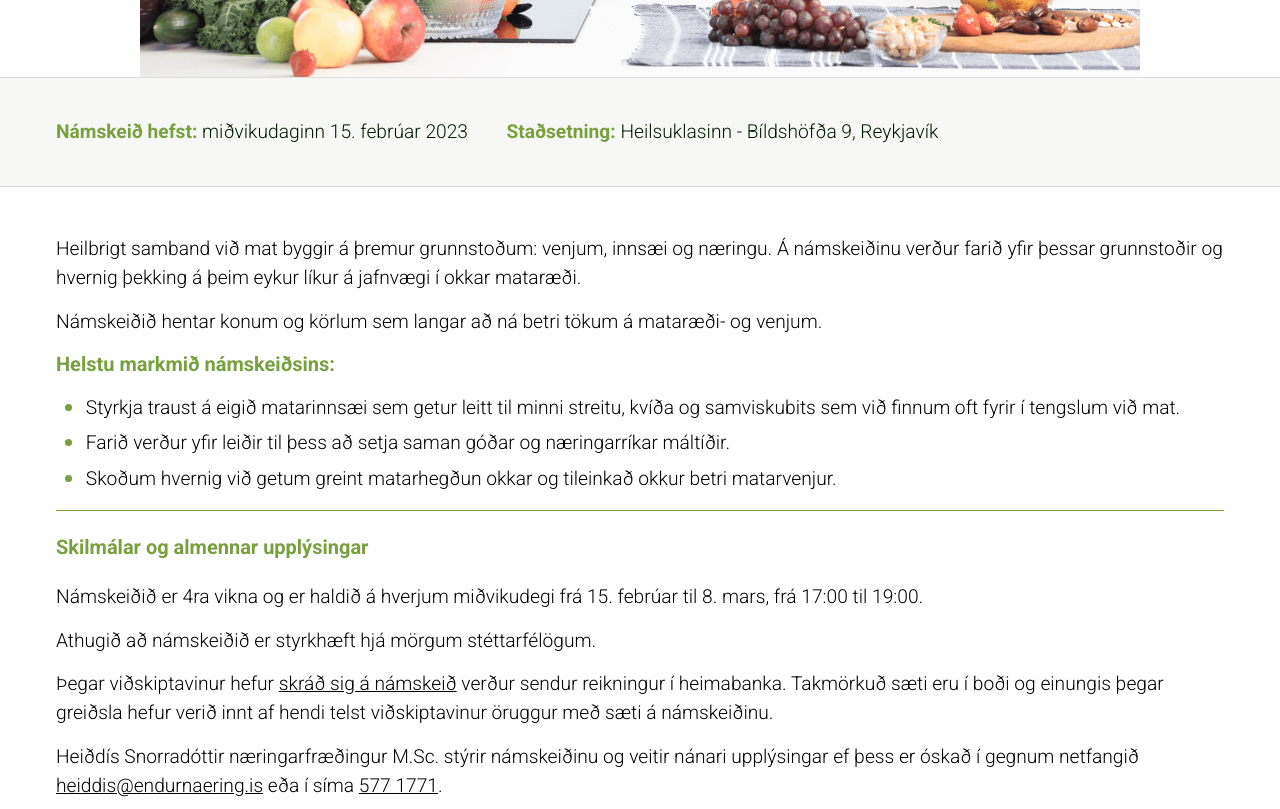
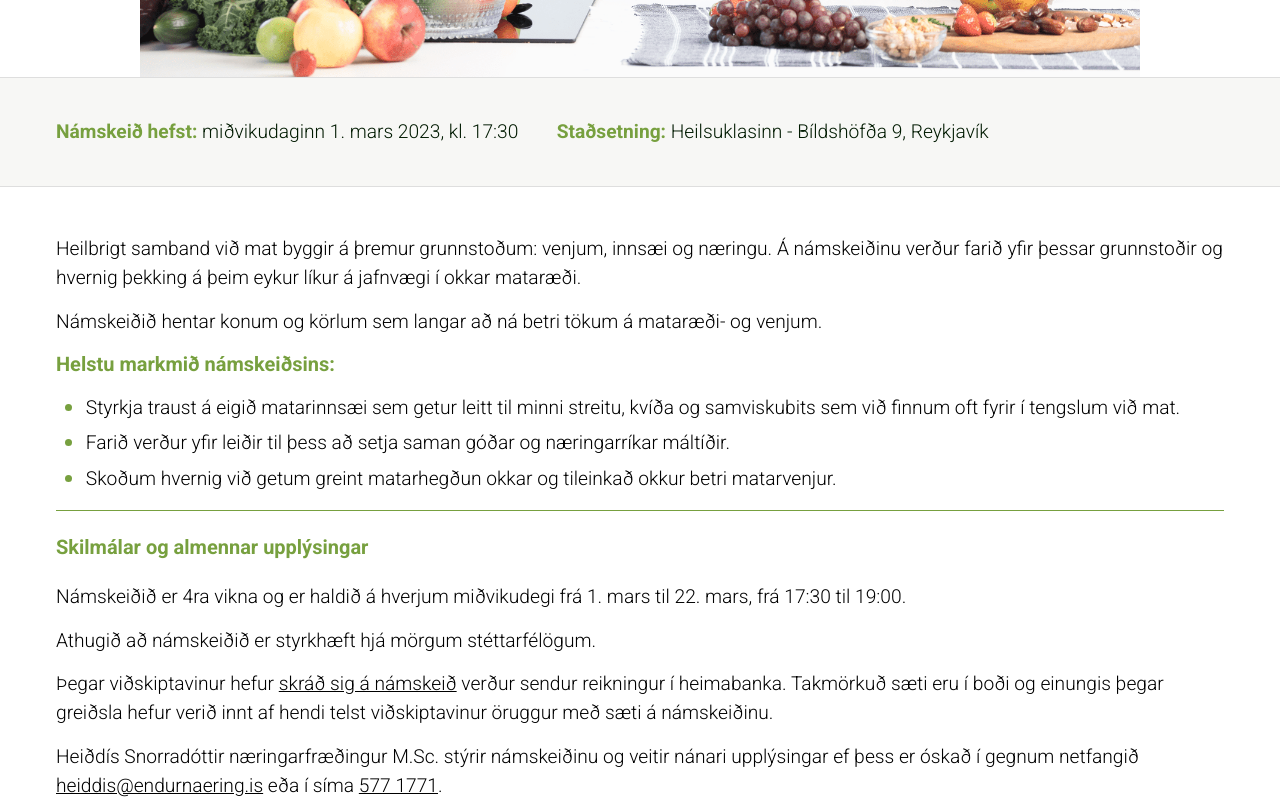
Before and after one commit to Oli-Ingi/Endurnaering, a Next.js app: page /namskeid/heilbrigt-samband-vid-mat in a window 1280 px wide. Shown: the part 620-1429 px from the top of the page. Built offline with nearby package versions, Linux system fonts and the light colour scheme.

Commit message:
Breyta námskeiðstíma

```diff
--- a/domain/Namskeid_HSVM/Namskeid_HSVM.tsx
+++ b/domain/Namskeid_HSVM/Namskeid_HSVM.tsx
@@ -114,7 +114,7 @@ const HeilbrigtSambandVidMat = () => <Column as="main">
         />
     </FlexHider>
     <Section asEl="div"  border="both"  align="center" row variant="secondary" pad="40px 1em">
-        <Text color="primary" bold mr="2em">Námskeið hefst: <Text as="span" color="dark">miðvikudaginn 15. febrúar 2023</Text></Text>
+        <Text color="primary" bold mr="2em">Námskeið hefst: <Text as="span" color="dark">miðvikudaginn 1. mars 2023, kl. 17:30</Text></Text>
         <Text color="primary" bold mr="2em">Staðsetning: <Text as="span" color="dark" >Heilsuklasinn - Bíldshöfða 9, Reykjavík</Text></Text>
     </Section>
     <StArticleSection>
@@ -143,7 +143,7 @@ const HeilbrigtSambandVidMat = () => <Column as="main">
                 <Line mb={24} />
                 <Title variant="subsection" mb={24}>Skilmálar og almennar upplýsingar</Title>
                 <Text>
-                    Námskeiðið er 4ra vikna og er haldið á hverjum miðvikudegi frá 15. febrúar til 8. mars, frá 17:00 til 19:00.
+                    Námskeiðið er 4ra vikna og er haldið á hverjum miðvikudegi frá 1. mars til 22. mars, frá 17:30 til 19:00.
                 </Text>
                 <Text>
                     Athugið að námskeiðið er styrkhæft hjá mörgum stéttarfélögum.
```
